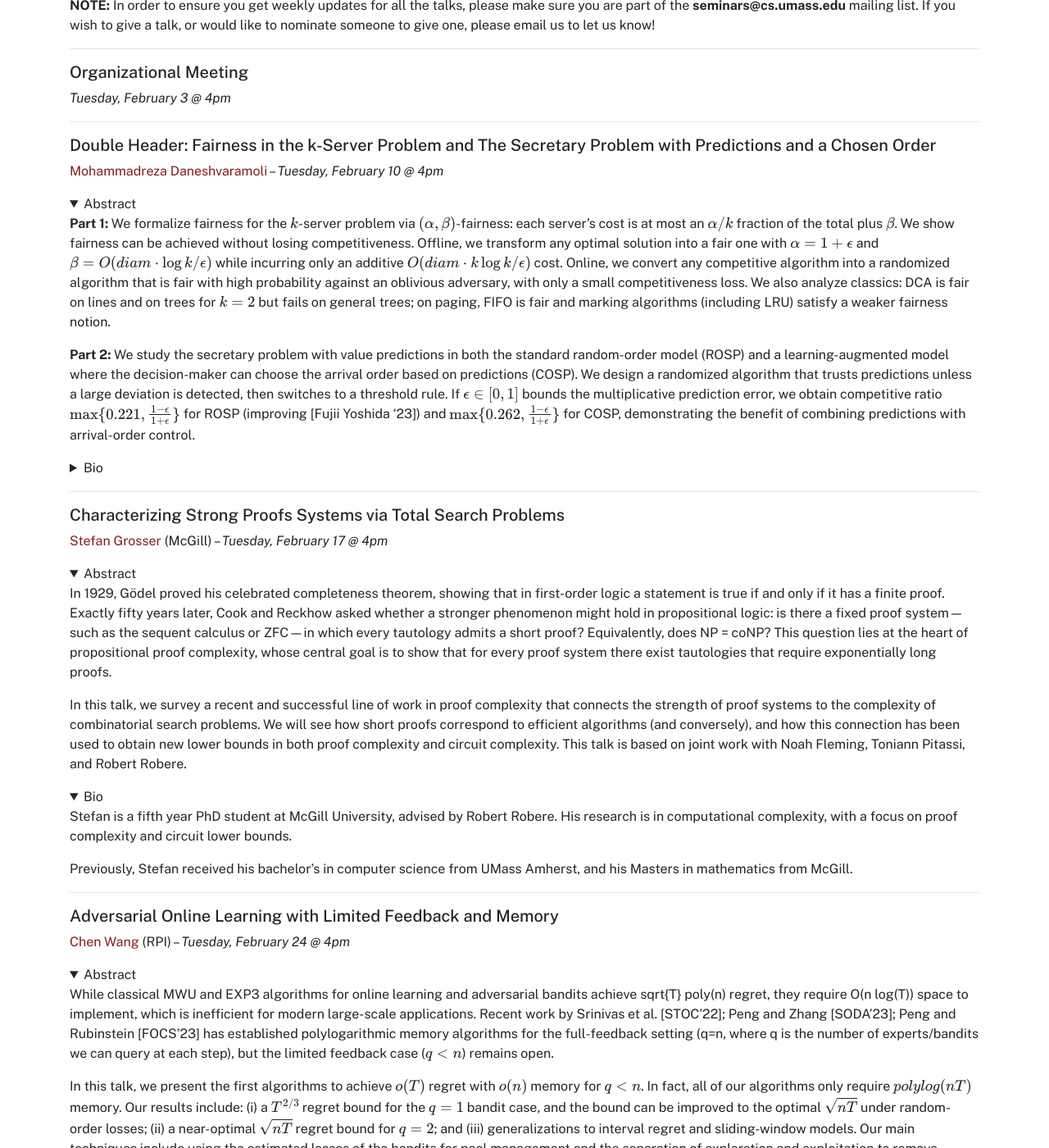
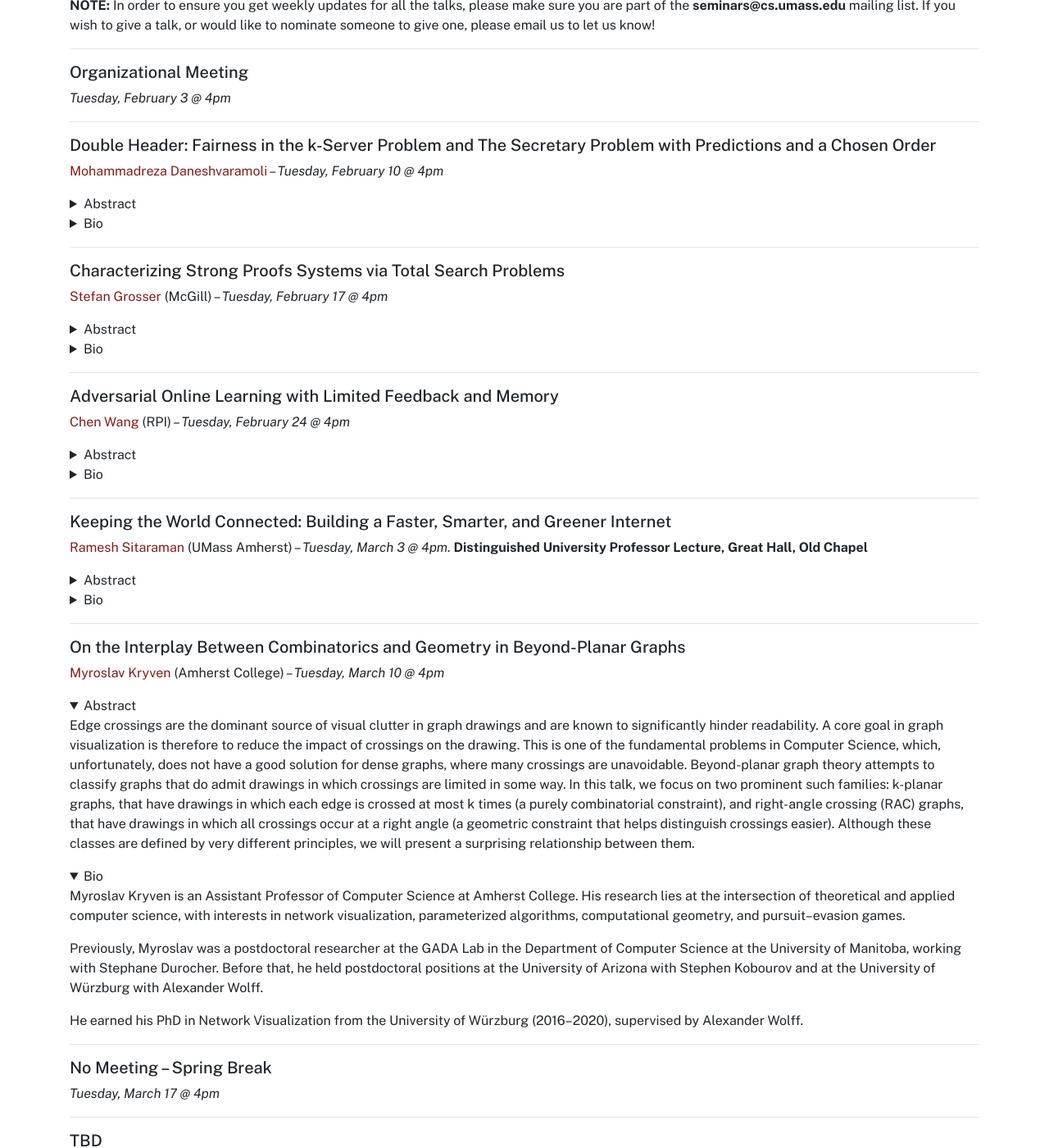
Before and after one commit to umass-theory/umass-theory.github.io, a Jekyll site: the page built from seminar.md, in a window 1280 px wide and 1400 px high, scrolled down 605 px. Shown: the whole window at 82% size. Built offline with Jekyll 4.4.1, drawn with Linux system fonts in a browser that asks for light colours; some of the changed text lies outside the part shown.

Commit message:
open things

```diff
--- a/seminar.md
+++ b/seminar.md
@@ -22,7 +22,7 @@ Welcome to the Spring 2026 series of the **University of Massachusetts Computer
 ##### Double Header: Fairness in the k-Server Problem and The Secretary Problem with Predictions and a Chosen Order
 
 [Mohammadreza Daneshvaramoli](https://moreda-a.github.io/) --  *Tuesday, February 10 @ 4pm*
-<details markdown="1" open="1">
+<details markdown="1">
 <summary>Abstract </summary>
 **Part 1:** We formalize fairness for the $$k$$-server problem via $$(\alpha,\beta)$$-fairness: each server's cost is at most an $$\alpha/k$$ fraction of the total plus $$\beta$$. We show fairness can be achieved without losing competitiveness.
 Offline, we transform any optimal solution into a fair one with $$\alpha=1+\epsilon$$ and $$\beta=O(diam \cdot \log k/\epsilon)$$ while incurring only an additive $$O(diam \cdot k\log k/\epsilon)$$ cost.
@@ -42,13 +42,13 @@ If $$\epsilon\in[0,1]$$ bounds the multiplicative prediction error, we obtain co
 ##### Characterizing Strong Proofs Systems via Total Search Problems
 
 [Stefan Grosser](https://blog.catalangrenade.com/p/about.html) (McGill) --  *Tuesday, February 17 @ 4pm*
-<details markdown="1"  open="1">
+<details markdown="1">
 <summary>Abstract</summary>
 In 1929, Gödel proved his celebrated completeness theorem, showing that in first-order logic a statement is true if and only if it has a finite proof. Exactly fifty years later, Cook and Reckhow asked whether a stronger phenomenon might hold in propositional logic: is there a fixed proof system—such as the sequent calculus or ZFC—in which every tautology admits a short proof? Equivalently, does NP = coNP? This question lies at the heart of propositional proof complexity, whose central goal is to show that for every proof system there exist tautologies that require exponentially long proofs.
 
 In this talk, we survey a recent and successful line of work in proof complexity that connects the strength of proof systems to the complexity of combinatorial search problems. We will see how short proofs correspond to efficient algorithms (and conversely), and how this connection has been used to obtain new lower bounds in both proof complexity and circuit complexity. This talk is based on joint work with Noah Fleming, Toniann Pitassi, and Robert Robere.
 </details>
-<details markdown="1" open="1">
+<details markdown="1">
 <summary>Bio</summary>
 
 Stefan is a fifth year PhD student at McGill University, advised by Robert Robere. His research is in computational complexity, with a focus on proof complexity and circuit lower bounds.
@@ -62,7 +62,7 @@ Previously, Stefan received his bachelor's in computer science from UMass Amhers
 #####  Adversarial Online Learning with Limited Feedback and Memory
 
 [Chen Wang](https://sites.google.com/view/chen-wang/home) (RPI) -- *Tuesday, February 24 @ 4pm*
-<details markdown="1" open="1">
+<details markdown="1">
 <summary>Abstract</summary>
 
 While classical MWU and EXP3 algorithms for online learning and adversarial bandits achieve sqrt{T} poly(n) regret, they require O(n log(T)) space to implement, which is inefficient for modern large-scale applications. Recent work by Srinivas et al. [STOC’22]; Peng and Zhang [SODA’23]; Peng and Rubinstein [FOCS’23] has established polylogarithmic memory algorithms for the full-feedback setting (q=n, where q is the number of experts/bandits we can query at each step), but the limited feedback case ($$q < n$$) remains open.
@@ -102,13 +102,13 @@ TBD
 ##### On the Interplay Between Combinatorics and Geometry in Beyond-Planar Graphs
 
 [Myroslav Kryven](https://myroslavkryven.gitlab.io/website/) (Amherst College) -- *Tuesday, March 10 @ 4pm*
-<details markdown="1">
+<details markdown="1" open="1">
 <summary>Abstract</summary>
 
 Edge crossings are the dominant source of visual clutter in graph drawings and are known to significantly hinder readability. A core goal in graph visualization is therefore to reduce the impact of crossings on the drawing. This is one of the fundamental problems in Computer Science, which, unfortunately, does not have a good solution for dense graphs, where many crossings are unavoidable. Beyond-planar graph theory attempts to classify graphs that do admit drawings in which crossings are limited in some way. In this talk, we focus on two prominent such families: k-planar graphs, that have drawings in which each edge is crossed at most k times (a purely combinatorial constraint), and right-angle crossing (RAC) graphs, that have drawings in which all crossings occur at a right angle (a geometric constraint that helps distinguish crossings easier). Although these classes are defined by very different principles, we will present a surprising relationship between them.
 
 </details>
-<details markdown="1">
+<details markdown="1" open="1">
 <summary>Bio</summary>
 
 Myroslav Kryven is an Assistant Professor of Computer Science at Amherst College. His research lies at the intersection of theoretical and applied computer science, with interests in network visualization, parameterized algorithms, computational geometry, and pursuit–evasion games.
```
